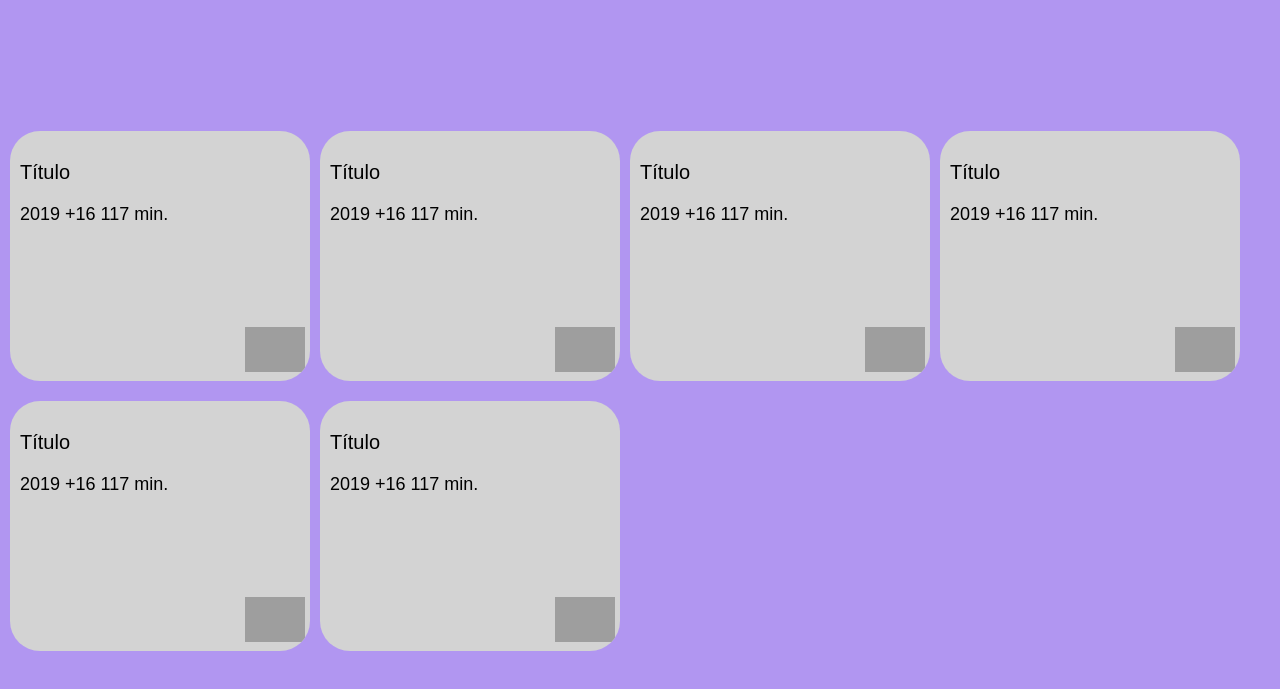
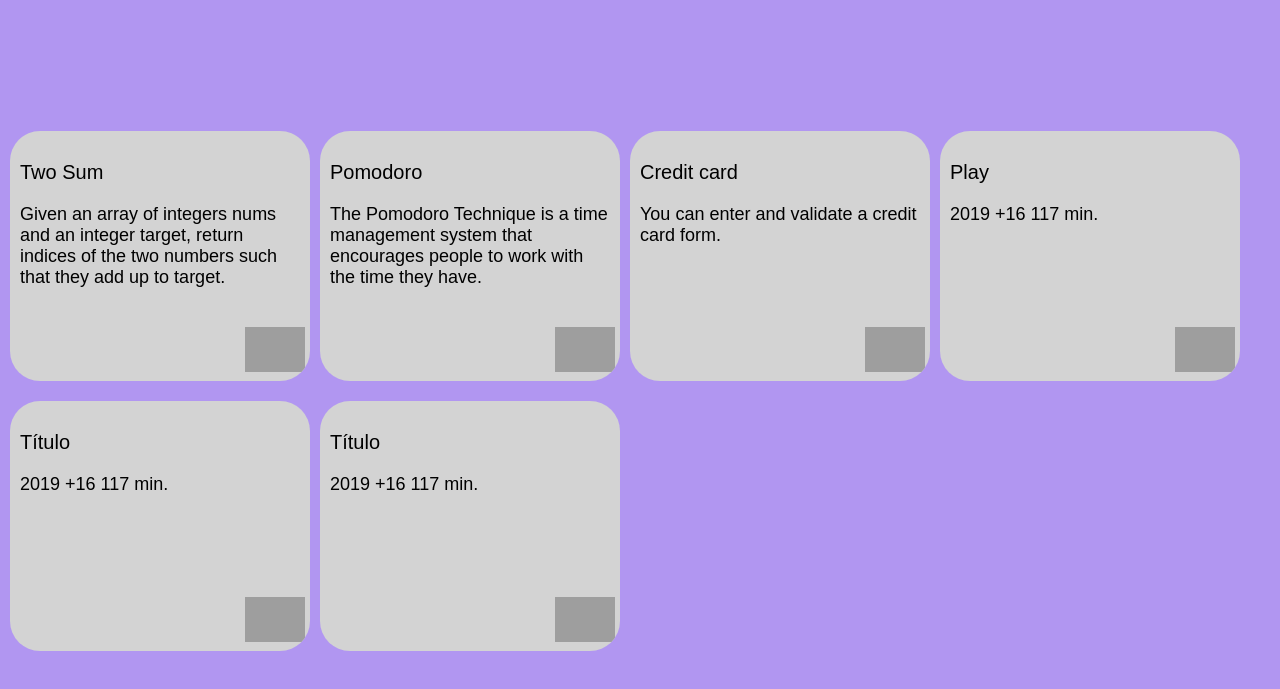
Before and after one commit to Gerardo-Soto/js-challenge, a plain HTML site: page index.html in a window 1280 px wide. Shown: the part 119-808 px from the top of the page. Drawn offline with Linux system fonts and the light colour scheme; grey boxes are pictures that could not be loaded.

Commit message:
[update] index file with 3 projects linked.

```diff
--- a/index.html
+++ b/index.html
@@ -19,30 +19,30 @@
 
                     <div class="carousel-item">
                         <div class="carousel-item__details">
-                            <p class="carouser-item__details--title">Título</p>
-                            <p class="carouser-item__details--subtitle">2019 +16 117 min.</p>
-                            <img class="carouser-item__details--play" src="https://img.icons8.com/flat-round/64/000000/play--v1.png" alt="play" />
+                            <p class="carouser-item__details--title">Two Sum</p>
+                            <p class="carouser-item__details--subtitle">Given an array of integers nums and an integer target, return indices of the two numbers such that they add up to target.</p>
+                            <a href="./src/twoSum.html"><img class="carouser-item__details--play" src="https://img.icons8.com/flat-round/64/000000/play--v1.png" alt="play" /></a>
                         </div>
                     </div>
                     <div class="carousel-item">
                         <div class="carousel-item__details">
-                            <p class="carouser-item__details--title">Título</p>
-                            <p class="carouser-item__details--subtitle">2019 +16 117 min.</p>
-                            <img class="carouser-item__details--play" src="https://img.icons8.com/flat-round/64/000000/play--v1.png" alt="play" />
+                            <p class="carouser-item__details--title">Pomodoro</p>
+                            <p class="carouser-item__details--subtitle">The Pomodoro Technique is a time management system that encourages people to work with the time they have.</p>
+                            <a href="./src/pomodoro.html"><img class="carouser-item__details--play" src="https://img.icons8.com/flat-round/64/000000/play--v1.png" alt="play" /></a>
                         </div>
                     </div>
                     <div class="carousel-item">
                         <div class="carousel-item__details">
-                            <p class="carouser-item__details--title">Título</p>
-                            <p class="carouser-item__details--subtitle">2019 +16 117 min.</p>
-                            <img class="carouser-item__details--play" src="https://img.icons8.com/flat-round/64/000000/play--v1.png" alt="play" />
+                            <p class="carouser-item__details--title">Credit card</p>
+                            <p class="carouser-item__details--subtitle">You can enter and validate a credit card form.</p>
+                            <a href="./src/creditcard.html"><img class="carouser-item__details--play" src="https://img.icons8.com/flat-round/64/000000/play--v1.png" alt="play" /></a>
                         </div>
                     </div>
                     <div class="carousel-item">
                         <div class="carousel-item__details">
-                            <p class="carouser-item__details--title">Título</p>
+                            <p class="carouser-item__details--title">Play</p>
                             <p class="carouser-item__details--subtitle">2019 +16 117 min.</p>
-                            <img class="carouser-item__details--play" src="https://img.icons8.com/flat-round/64/000000/play--v1.png" alt="play" />
+                            <a href="#"><img class="carouser-item__details--play" src="https://img.icons8.com/flat-round/64/000000/play--v1.png" alt="play" /></a>
                         </div>
                     </div>
                     <div class="carousel-item">
```
